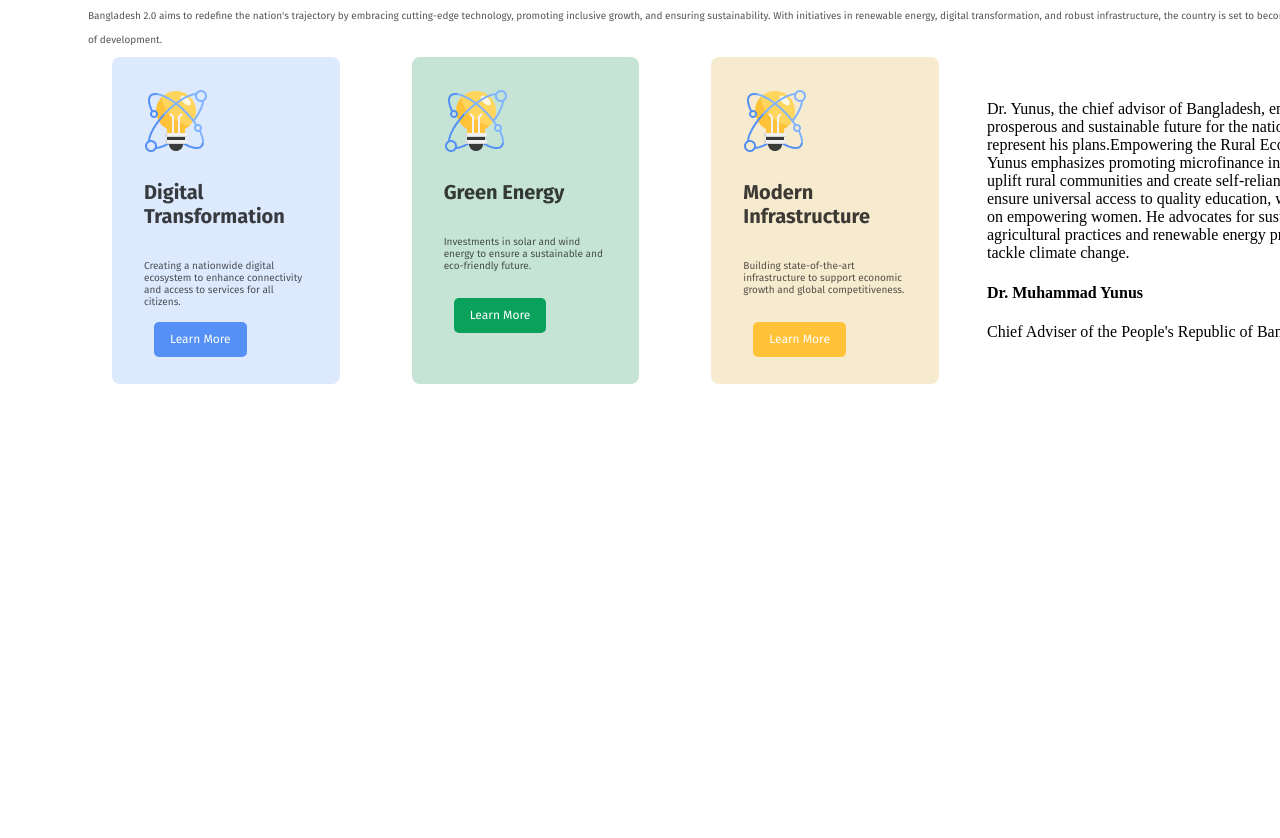
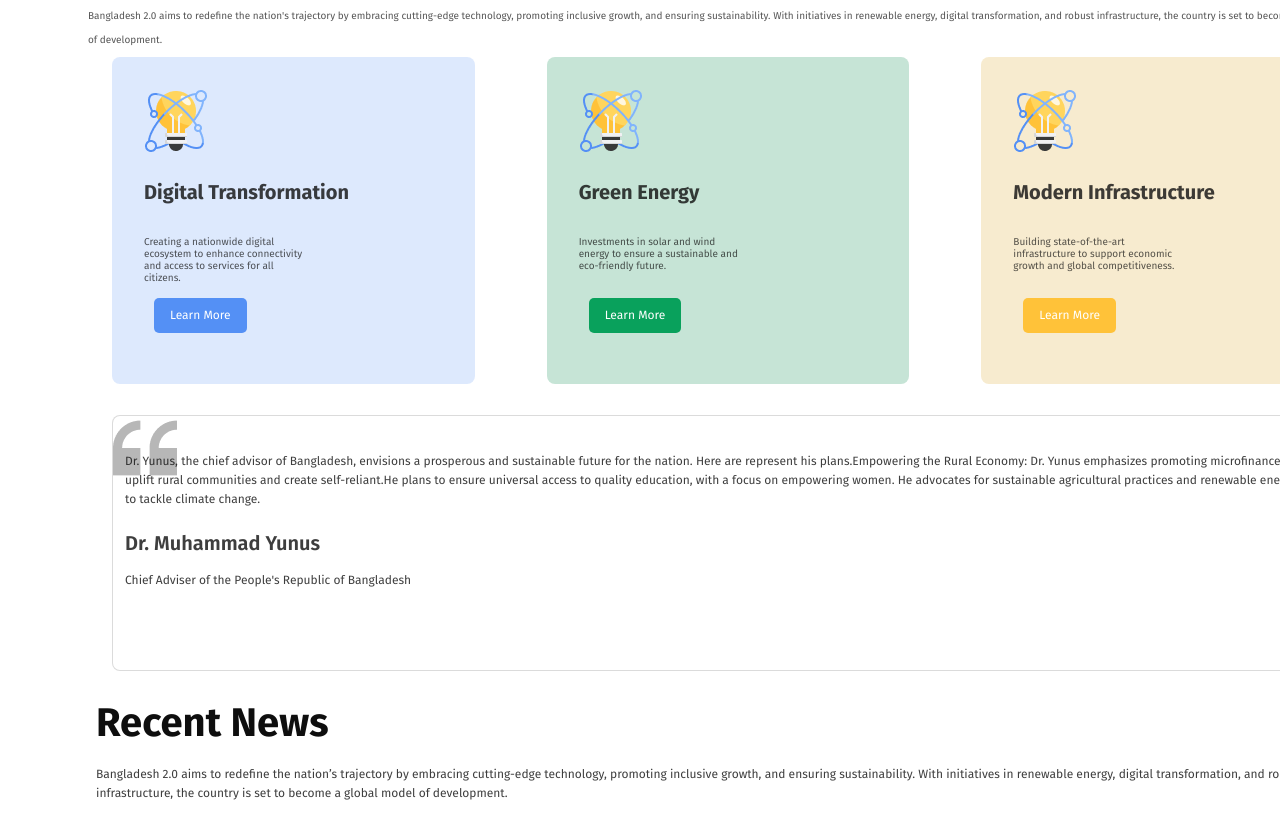
Before and after one commit to yasmin595/first-assignment-repo, a plain HTML site: page index.html in a window 1280 px wide. Shown: the part 584-1422 px from the top of the page. Before the commit the page ends 1007 px from the top, so only its background shows below. Drawn offline with Linux system fonts and the light colour scheme.

Commit message:
added satellite

```diff
--- a/index.html
+++ b/index.html
@@ -48,16 +48,23 @@
             <p class="vision-description">Building state-of-the-art infrastructure to support economic growth and global competitiveness.</p>
             <button class="btn3">Learn More</button>
         </div>
-        <div class="plans-of-yunus">
-            <p class="plans">Dr. Yunus, the chief advisor of Bangladesh, envisions a prosperous and sustainable future for the nation. Here are represent his plans.Empowering the Rural Economy: Dr. Yunus emphasizes promoting microfinance initiatives to uplift rural communities and create self-reliant.He plans to ensure universal access to quality education, with a focus on empowering women. He advocates for sustainable agricultural practices and renewable energy projects to tackle climate change.
 
-            </p>
-            <h4 class="signature">Dr. Muhammad Yunus
+        </div>
+    </div>
+    <div class="plans-yunus">
+        <p class="plans">Dr. Yunus, the chief advisor of Bangladesh, envisions a prosperous and sustainable future for the nation.
+            Here are represent his plans.Empowering the Rural Economy: Dr. Yunus emphasizes promoting microfinance initiatives to uplift rural communities and create self-reliant.He plans to ensure universal access to quality education, with a focus on empowering women. He advocates for sustainable agricultural practices and renewable energy projects to tackle climate change.
+        </p>
+        <h4 class="signature">Dr. Muhammad Yunus</h4>
+        <p class="plans">Chief Adviser of the People's Republic of Bangladesh</p>
+    </div>
+    <div class="satellite">
+        <h3 class=" satellite-title section-title">Recent News</h3>
+        <p class="plans">Bangladesh 2.0 aims to redefine the nation’s trajectory by embracing cutting-edge technology, promoting inclusive growth, and ensuring sustainability. With initiatives in renewable energy, digital transformation, and robust infrastructure, the country is set to become a global model of development.</p>
 
-            </h4>
-            <p class="name">Chief Adviser of the People's Republic of Bangladesh
-            </p>
-        </div>
+    </div>
+    <div>
+
     </div>
     </main>
     <footer>
--- a/styles/style.css
+++ b/styles/style.css
@@ -1,7 +1,6 @@
 
 @import url('https://fonts.googleapis.com/css2?family=Fira+Sans:ital,wght@0,100;0,200;0,300;0,400;0,500;0,600;0,700;0,800;0,900;1,100;1,200;1,300;1,400;1,500;1,600;1,700;1,800;1,900&display=swap');
 /* font-family: "Fira Sans", serif; */
-
 
 
 
@@ -294,3 +293,72 @@ padding:8px 16px 8px 16px ;
 border-style: none;
 background-color: rgb(255, 194, 57);
 }
+.plans-yunus{
+position: static;
+width: 1280px;
+height: 256px;
+display: flex;
+flex-direction: column;
+justify-content: flex-start;
+align-items: flex-start;
+gap: 12;
+padding: 24px 12px 24px 12px;
+margin: 0px 24px;
+box-sizing: border-box;
+border: 1px solid rgba(14, 14, 14, 0.15);
+border-radius: 8px;
+
+background: rgb(255, 255, 255);
+background-image: url(../images/quote-bg.png);
+background-repeat: no-repeat;
+}
+
+.signature{
+    color: rgba(14, 14, 14, 0.8);
+font-family: Fira Sans;
+font-size: 20px;
+font-weight: 600;
+line-height: 24px;
+text-align: left;
+margin: 4px 0px;
+}
+
+
+
+
+
+
+.plans{
+    color: rgba(14, 14, 14, 0.8);
+    font-family: Fira Sans;
+    font-size: 12px;
+    font-weight: 400;
+    line-height: 19px;
+    text-align: left;
+
+    width: 1232px;
+height: 96px;
+display: flex;
+flex-direction: column;
+justify-content: flex-start;
+align-items: flex-start;
+gap:6;
+padding: 0px;
+
+margin: 12px 0px;
+    }
+.satellite{
+position: static;
+width: 1280px;
+height: 120px;
+display: flex;
+flex-direction: column;
+justify-content: flex-start;
+align-items: flex-start;
+gap: 24;
+padding: 0px;
+margin: 16px 8px;
+}
+.satellite-title{
+    margin-bottom: 40px;
+}
```
